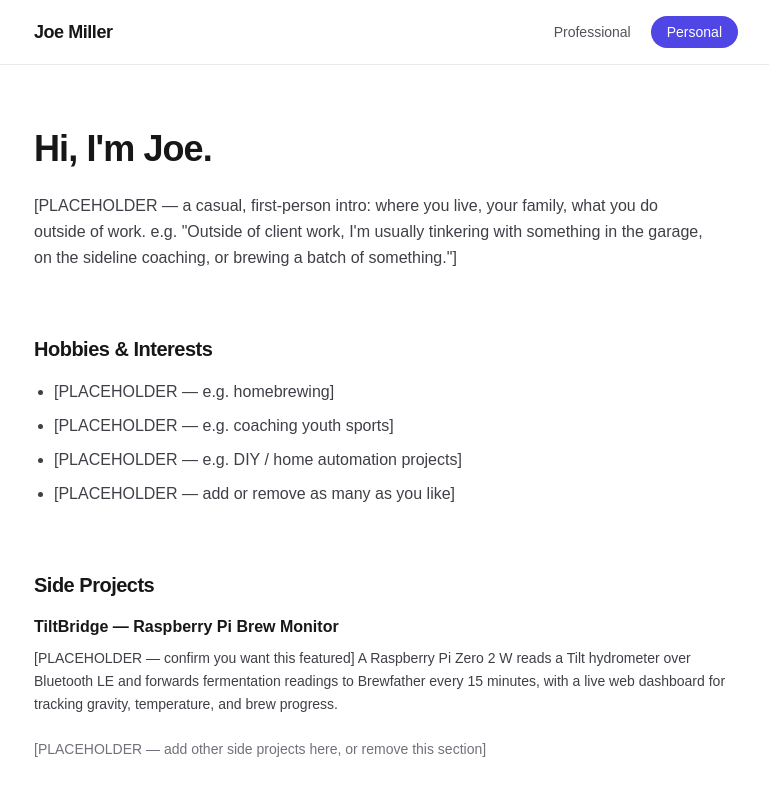
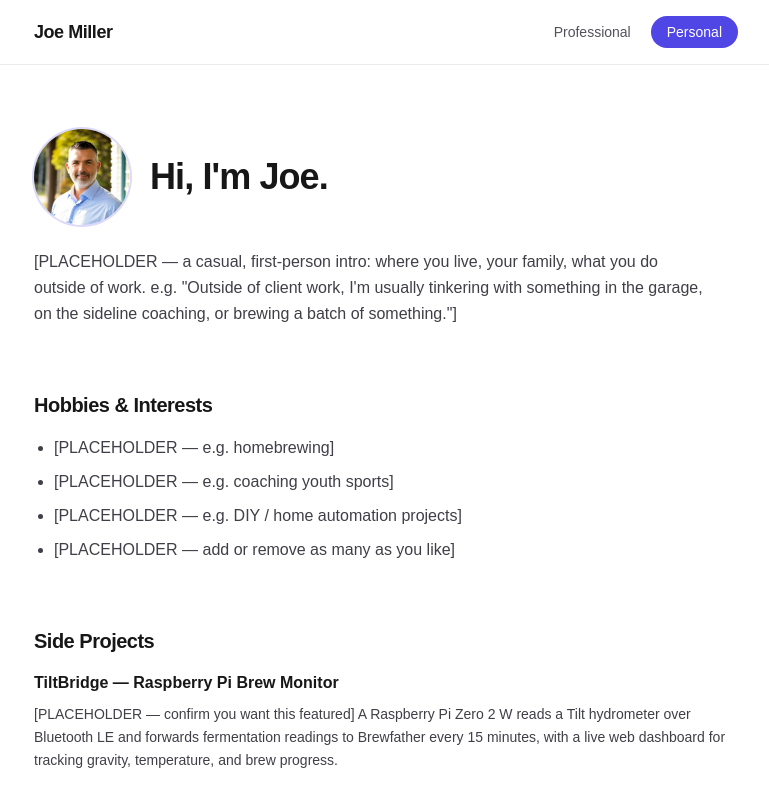
Before and after one commit to millerjoe49/miller-joe-bio, a Next.js app: page /personal in a window 1280 px wide. Shown: the top 797 px of the page, without its empty margins (254-1023 px from the left). Built offline with nearby package versions, Linux system fonts and the light colour scheme.

Commit message:
Add real headshot to Professional and Personal hero sections

```diff
--- a/app/page.tsx
+++ b/app/page.tsx
@@ -1,5 +1,6 @@
 "use client";
 
+import Image from "next/image";
 import { useState } from "react";
 
 const certifications = [
@@ -295,8 +296,15 @@ export default function ProfessionalPage() {
       {/* Hero */}
       <section className="mb-12">
         <div className="flex items-center gap-5">
-          <div className="flex h-16 w-16 shrink-0 items-center justify-center rounded-full bg-accent text-xl font-semibold text-white">
-            JM
+          <div className="relative h-20 w-20 shrink-0 overflow-hidden rounded-full ring-2 ring-accent/20 sm:h-24 sm:w-24">
+            <Image
+              src="/images/joe-headshot.jpg"
+              alt="Joe Miller"
+              fill
+              priority
+              sizes="(min-width: 640px) 96px, 80px"
+              className="object-cover object-[50%_20%]"
+            />
           </div>
           <div>
             <h1 className="text-3xl font-bold tracking-tight sm:text-4xl">Joe Miller</h1>
--- a/app/personal/page.tsx
+++ b/app/personal/page.tsx
@@ -1,3 +1,5 @@
+import Image from "next/image";
+
 function SectionHeading({ children }: { children: React.ReactNode }) {
   return (
     <h2 className="text-xl font-semibold tracking-tight text-foreground">{children}</h2>
@@ -9,7 +11,19 @@ export default function PersonalPage() {
     <div className="mx-auto max-w-3xl px-6 py-16 sm:px-8">
       {/* Hero */}
       <section className="mb-16">
-        <h1 className="text-3xl font-bold tracking-tight sm:text-4xl">Hi, I&apos;m Joe.</h1>
+        <div className="flex items-center gap-5">
+          <div className="relative h-20 w-20 shrink-0 overflow-hidden rounded-full ring-2 ring-accent/20 sm:h-24 sm:w-24">
+            <Image
+              src="/images/joe-headshot.jpg"
+              alt="Joe Miller"
+              fill
+              priority
+              sizes="(min-width: 640px) 96px, 80px"
+              className="object-cover object-[50%_20%]"
+            />
+          </div>
+          <h1 className="text-3xl font-bold tracking-tight sm:text-4xl">Hi, I&apos;m Joe.</h1>
+        </div>
         <p className="mt-6 max-w-2xl leading-relaxed text-zinc-700 dark:text-zinc-300">
           [PLACEHOLDER — a casual, first-person intro: where you live, your family, what you
           do outside of work. e.g. &quot;Outside of client work, I&apos;m usually tinkering
```
Also changed, not shown: public/images/joe-headshot.jpg (added).
